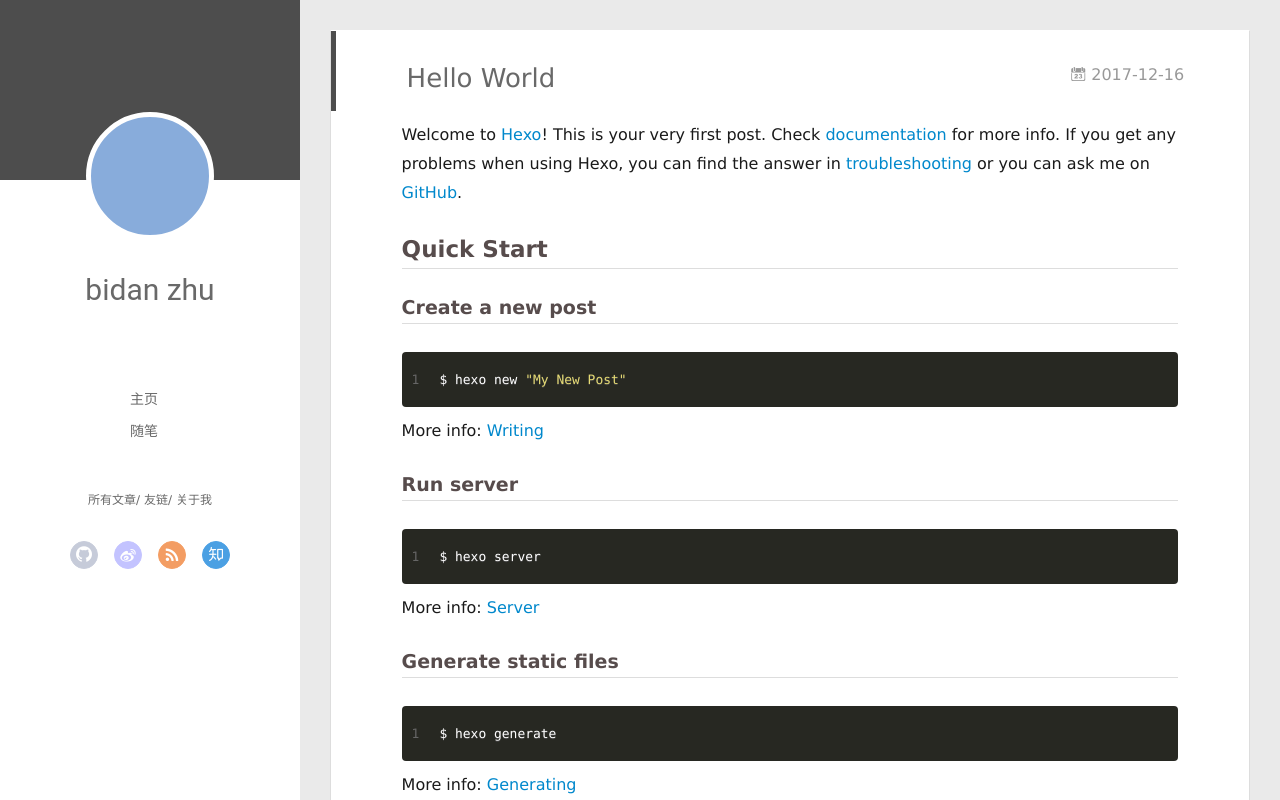
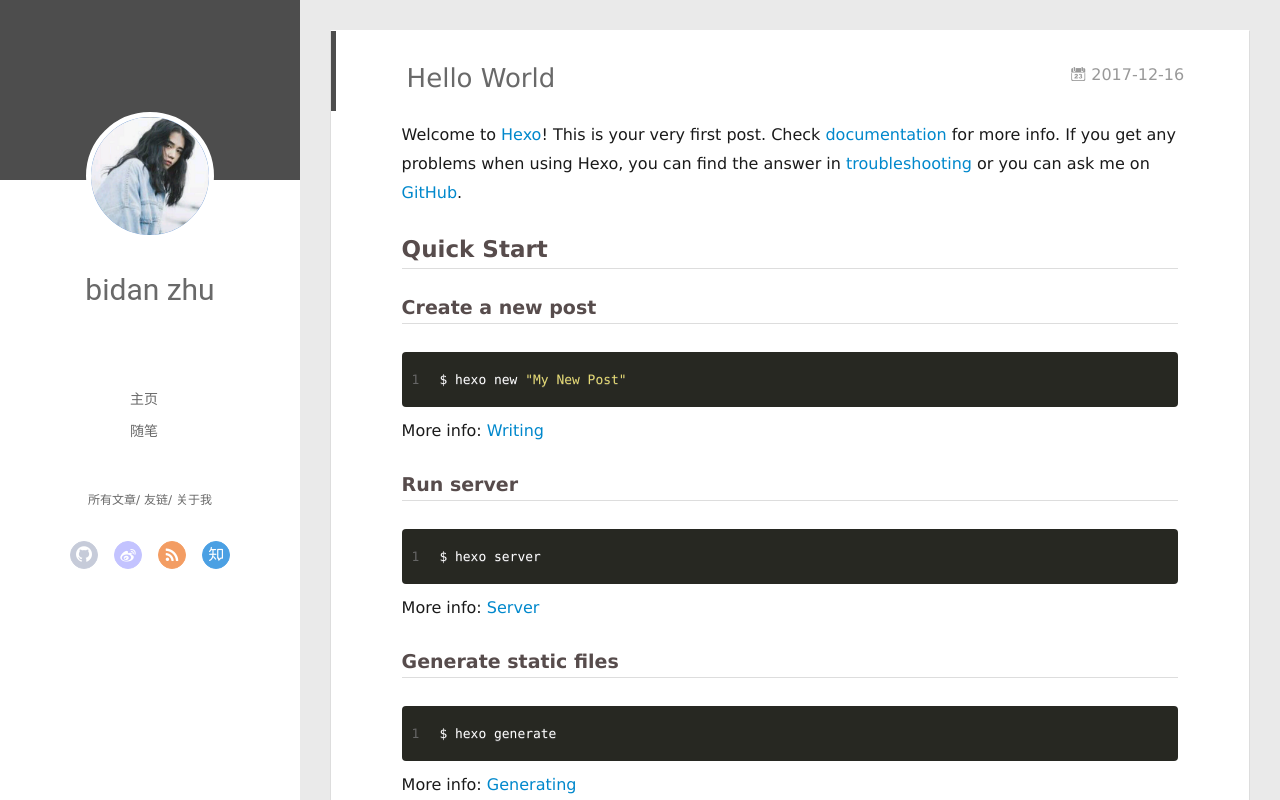
Before and after one commit to zhubidan/zhubidan.github.io, a plain HTML site: page 2017/12/16/hello-world/index.html in a window 1280 px wide. Drawn offline with Linux system fonts and the light colour scheme; no server answers.

Commit message:
Site updated: 2017-12-16 16:49:56

```diff
--- a/2017/12/16/hello-world/index.html
+++ b/2017/12/16/hello-world/index.html
@@ -22,7 +22,7 @@
     <link rel="alternative" href="/atom.xml" title="zbdblog" type="application/atom+xml">
 
 
-    <link rel="icon" href="/favicon.png">
+    <link rel="icon" href="/head.ico">
 
   <link rel="stylesheet" type="text/css" href="/./main.0cf68a.css">
   <style type="text/css">
@@ -46,7 +46,7 @@
 <div class="intrude-less">
 	<header id="header" class="inner">
 		<a href="/" class="profilepic">
-			<img src="" class="js-avatar">
+			<img src="/head.jpg" class="js-avatar">
 		</a>
 		<hgroup>
 		  <h1 class="header-author"><a href="/">bidan zhu</a></h1>
@@ -104,7 +104,7 @@
 	<div class="intrude-less">
 		<header id="header" class="inner">
 			<div class="profilepic">
-				<img src="" class="js-avatar">
+				<img src="/head.jpg" class="js-avatar">
 			</div>
 			<hgroup>
 			  <h1 class="header-author js-header-author">bidan zhu</h1>
```
Also changed, not shown: 2017/12/16/test/index.html (+3 -3 lines), archives/2017/12/index.html (+3 -3 lines), archives/2017/index.html (+3 -3 lines), archives/index.html (+3 -3 lines), index.html (+3 -3 lines), head.ico (added), head.jpg (added).
